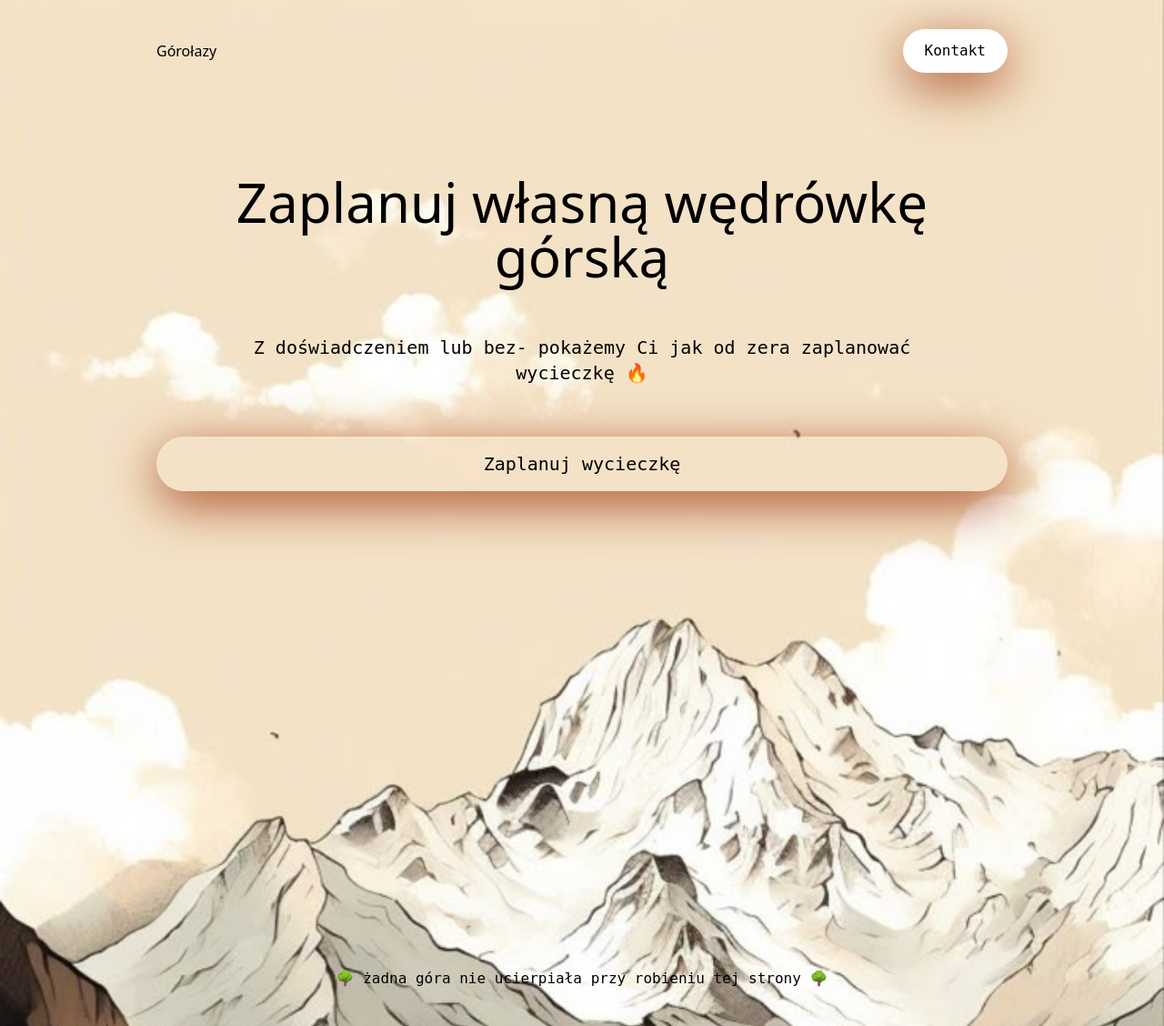
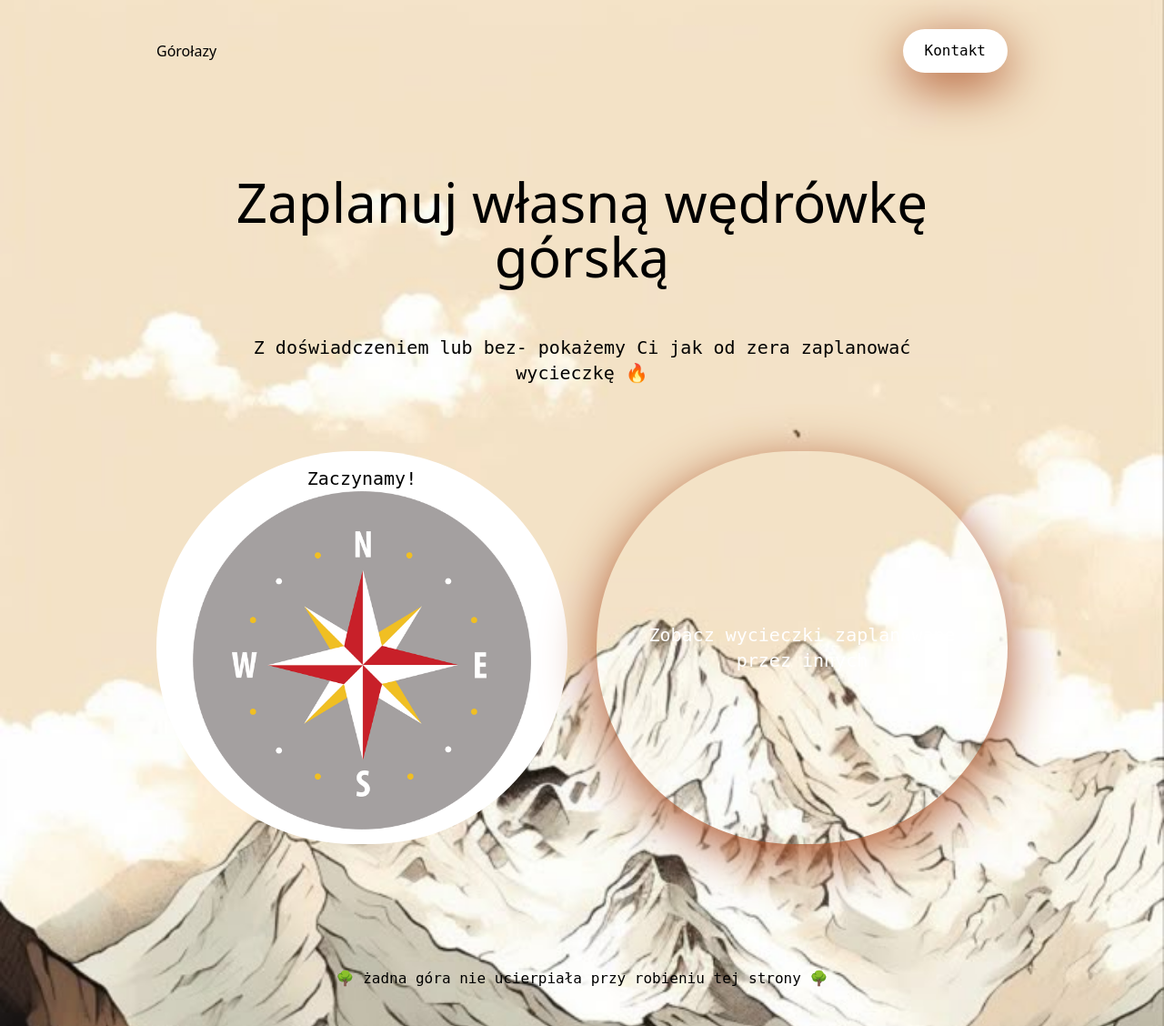
Before and after one commit to kama-pa-go/KGprojects, a Jekyll site: the page home.html, which Jekyll copies as it is, in a window 1280 px wide and 1128 px high. Shown: the whole window at 91% size. Built offline with Jekyll 4.4.1, drawn with Linux system fonts in a browser that asks for light colours.

Commit message:
Update home.html

```diff
--- a/home.html
+++ b/home.html
@@ -82,12 +82,27 @@
     <section class="flex flex-col max-w-[1000px] w-full mx-auto p-8 gap-8 md:gap-14 py-10 sm:py-14 md:py-20">
       <h2 class="font-bold text-2xl sm:text-4xl md:text-5xl lg:text-6xl  text-center">Zaplanuj własną wędrówkę górską</h2>
       <p class="mx-auto max-w-[800px] w-full text-center text-base sm:text-lg md:text-xl">Z doświadczeniem lub bez- pokażemy Ci jak od zera zaplanować wycieczkę 🔥 </p>
-      <div class="grid items-center">
+      <div class="grid grid grid-cols-1 sm:grid-cols-2 gap-4 sm:gap-8 sm:w-fit sm:mx-auto py-4">
         <button
-          class="bg-image[url(assets/images/kompas.jpg)] px-6 lightShadow py-3 sm:px-10 sm:py-4  cursor-pointer rounded-full orangeShadow font-medium ">
-          <p class=" text-base sm:text-lg md:text-xl">Zaplanuj wycieczkę</p>
+          class=" px-6 lightShadow py-3 sm:px-10 sm:py-4  cursor-pointer   rounded-full bg-white font-medium ">
+          <div className="group h-[150px] w-[150px] cursor-pointer rounded-full bg-transparent perspective">
+            <div className="relative h-full w-full rounded-full duration-1000 preserve-3d group-hover:my-rotate-y-180">
+              <div className="absolute h-full w-full rounded-full backface-hidden">
+                <p class=" text-base sm:text-lg md:text-xl">Zaczynamy!</p>
+              </div>
+              <div className="absolute h-full w-full rounded-full my-rotate-y-180 backface-hidden ">
+                <img src="/assets/images/kompas.jpg" alt="" className=" h-full w-full rounded-full bg-gray-200 p-2" />
+              </div>
+            </div>
+          </div>
+
+        </button>
+        <button
+          class=" px-6 lightShadow py-3 sm:px-10 sm:py-4 cursor-pointer rounded-full orangeShadow font-medium ">
+          <p class="text-white text-base sm:text-lg md:text-xl">Zobacz wycieczki zaplanowane przez innych</p>
         </button>
       </div>
+
 
   </section>
   </main>
```
